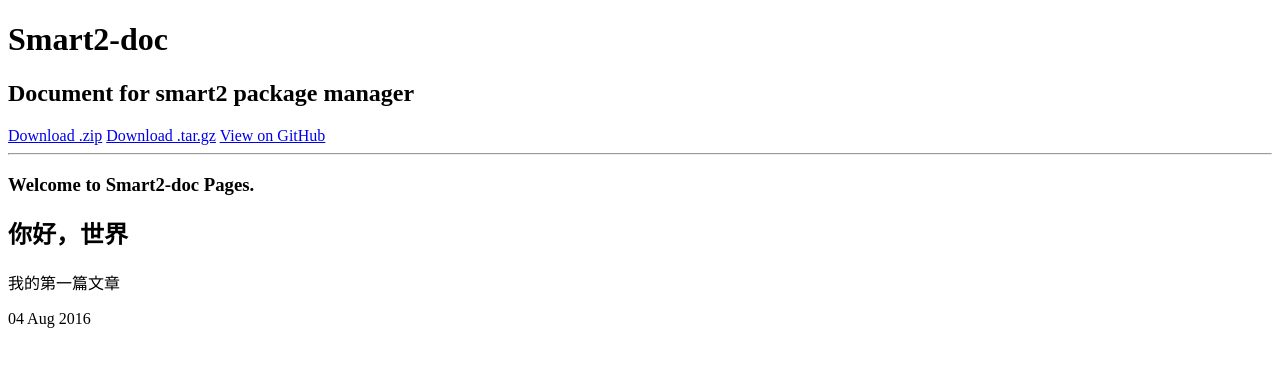
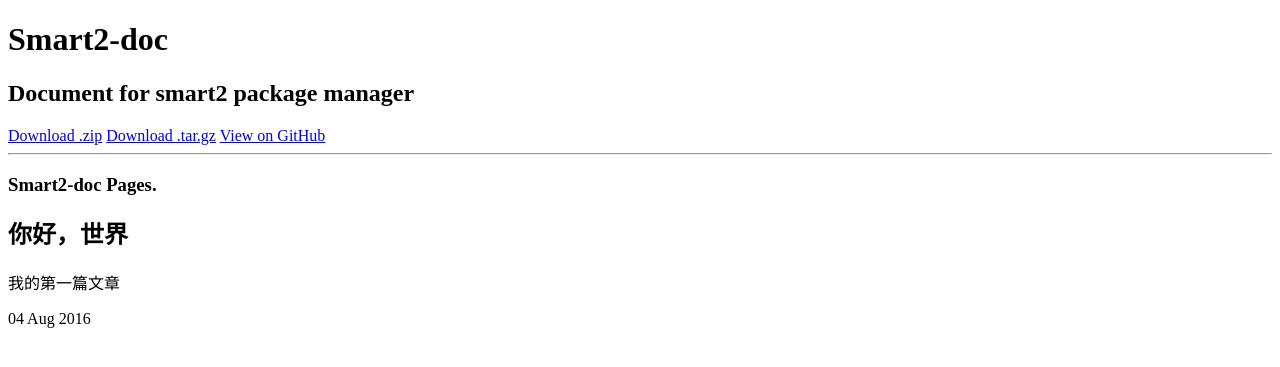
Before and after one commit to fan-xin/smart2-doc, a Jekyll site: the page built from _posts/2016-08-04-hello-world.md, in a window 1280 px wide. Shown: the top 367 px of the page. Built offline with Jekyll 4.4.1, drawn with Linux system fonts in a browser that asks for light colours; some web fonts are replaced.

Commit message:
Update index.html

```diff
--- a/_layouts/index.html
+++ b/_layouts/index.html
@@ -32,7 +32,7 @@
 
         <section id="main_content">
           <h3>
-<a id="welcome-to-github-pages" class="anchor" href="#welcome-to-github-pages" aria-hidden="true"><span aria-hidden="true" class="octicon octicon-link"></span></a>Welcome to Smart2-doc Pages.</h3>
+<a id="welcome-to-github-pages" class="anchor" href="#welcome-to-github-pages" aria-hidden="true"><span aria-hidden="true" class="octicon octicon-link"></span></a>Smart2-doc Pages.</h3>
 
         {{ content }}
 
```
